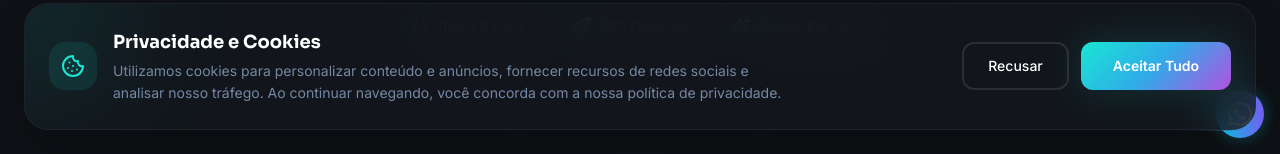
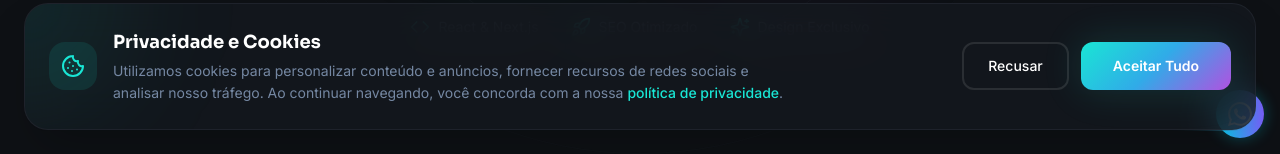
Before and after one commit to danielaghidini/meu-site-perfeito, a React (Vite) app in the folder frontend/: page / in a window 1280 px wide. Shown: the part 646-800 px from the top of the page. Built offline with nearby package versions, Linux system fonts and the light colour scheme; no server answers; the HTML template or start-up script is replaced by a standard one.

Commit message:
feat: add privacy policy link to cookie consent banner

```diff
--- a/frontend/src/components/CookieConsent.tsx
+++ b/frontend/src/components/CookieConsent.tsx
@@ -2,6 +2,7 @@ import { useState, useEffect } from "react";
 import { motion, AnimatePresence } from "framer-motion";
 import { Cookie, X } from "lucide-react";
 import { Button } from "./ui/button";
+import { Link } from "react-router-dom";
 
 const CookieConsent = () => {
 	const [isVisible, setIsVisible] = useState(false);
@@ -45,8 +46,14 @@ const CookieConsent = () => {
 										conteúdo e anúncios, fornecer recursos
 										de redes sociais e analisar nosso
 										tráfego. Ao continuar navegando, você
-										concorda com a nossa política de
-										privacidade.
+										concorda com a nossa{" "}
+										<Link
+											to="/politica-de-privacidade"
+											className="text-primary hover:underline font-medium"
+										>
+											política de privacidade
+										</Link>
+										.
 									</p>
 								</div>
 							</div>
```
